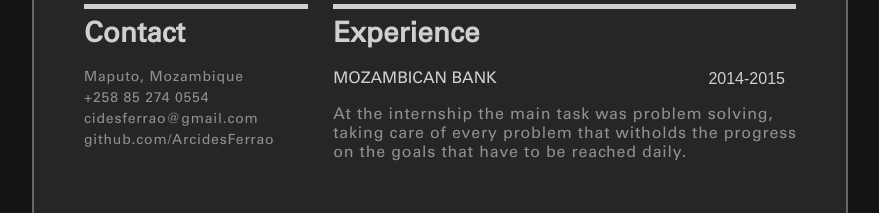
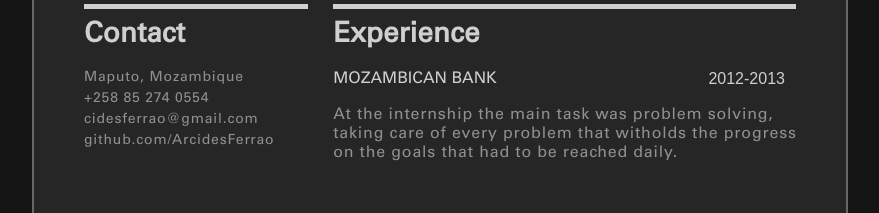
Before and after one commit to ArcidesFerrao/resume, a React (Create React App) app: page / in a window 1280 px wide. Shown: the part 400-613 px from the top of the page, without its empty margins (200-1079 px from the left). Built offline with nearby package versions, Linux system fonts and the light colour scheme.

Commit message:
Updating the Experience section

```diff
--- a/src/components/ResumeComponents/Experience.jsx
+++ b/src/components/ResumeComponents/Experience.jsx
@@ -13,11 +13,11 @@ export default function Experience() {
             </div>
             <div className="detailDate">
                 <h3 className="cvDate">
-                    2014-2015
+                    2012-2013
                 </h3>
             </div>
             <div className="expDescription">
-                <h4>At the internship the main task was problem solving, taking care of every problem that witholds the progress on the goals that have to be reached daily.</h4>
+                <h4>At the internship the main task was problem solving, taking care of every problem that witholds the progress on the goals that had to be reached daily.</h4>
             </div>
 
         </div>
--- a/src/index.css
+++ b/src/index.css
@@ -4,3 +4,11 @@
 body {
   font-family: 'Roboto', sans-serif;
 }
+
+@media screen and (max-width: 768px) {
+  .body {
+      width: 100vh;
+      height: max-content;
+      background-color: aqua;
+  }
+}
```
